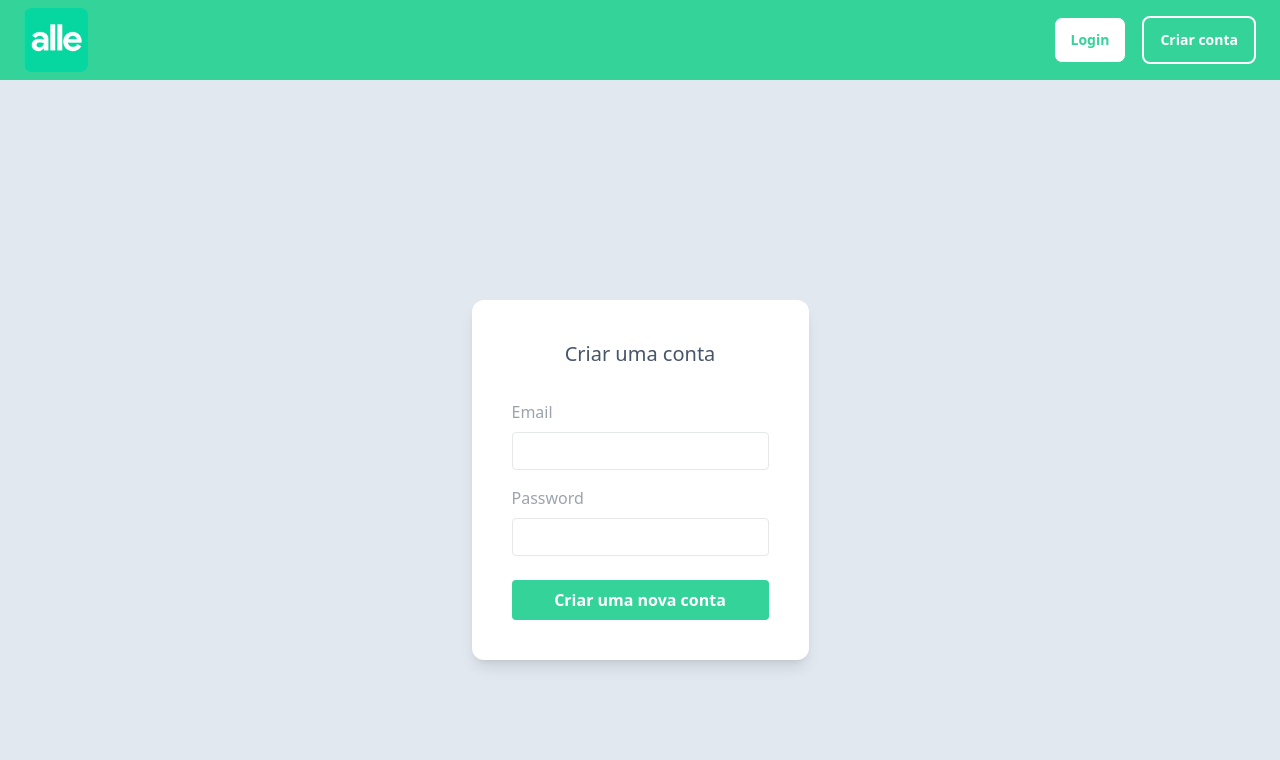
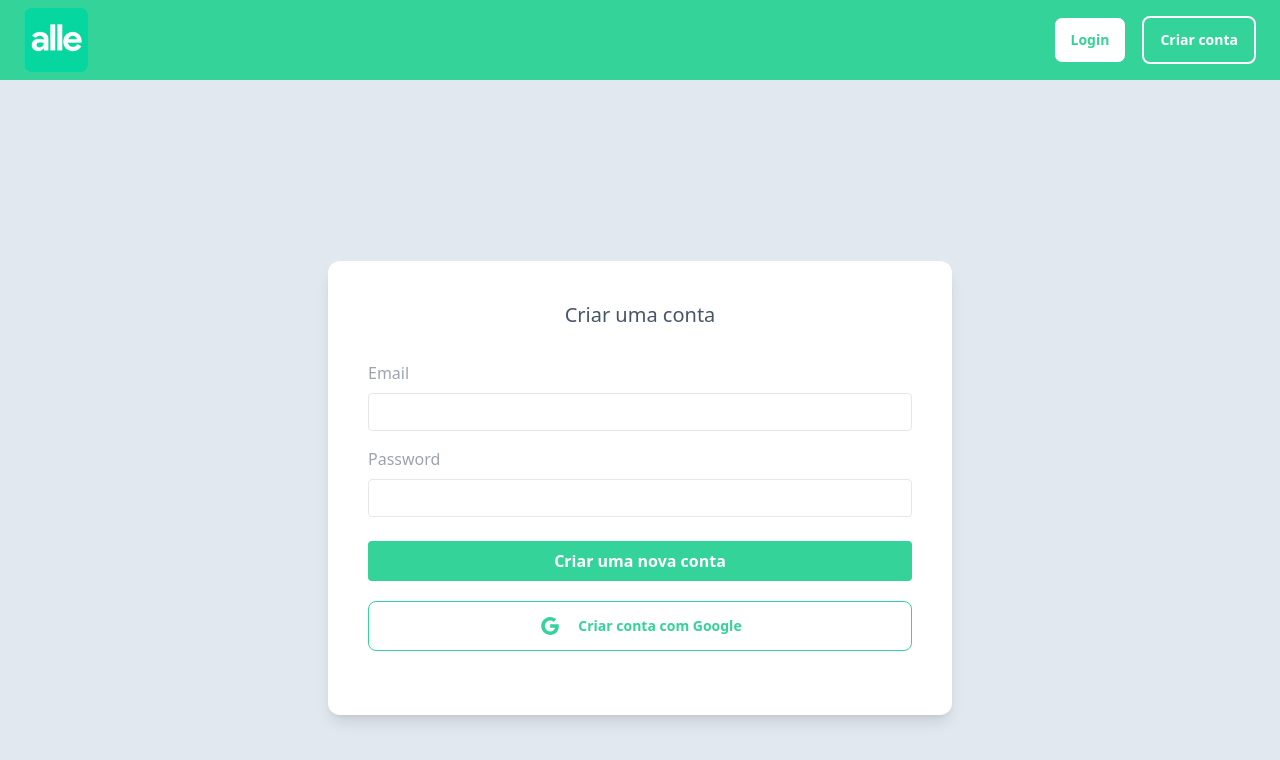
Before and after one commit to davialves1/alle, a React (Vite) app: page /new-account in a window 1280 px wide. Shown: the top 760 px of the page. Built offline with nearby package versions, Linux system fonts and the light colour scheme; no server answers.

Commit message:
improvements on the login and create account

```diff
--- a/package.json
+++ b/package.json
@@ -15,7 +15,6 @@
     "@reduxjs/toolkit": "^1.9.3",
     "axios": "^1.3.4",
     "firebase": "^9.19.1",
-    "firebaseui": "^6.0.2",
     "react": "^18.2.0",
     "react-dom": "^18.2.0",
     "react-icons": "^4.8.0",
--- a/src/common/alle-ui/AlleButton.tsx
+++ b/src/common/alle-ui/AlleButton.tsx
@@ -3,12 +3,14 @@ import { ColorVariants } from '../models/ColorVariants';
 const AlleButton = ({
   children,
   variant,
+  icon,
   className,
   onClick,
   type,
 }: {
   children: any;
   variant?: ColorVariants;
+  icon?: any;
   className?: string;
   onClick?: any;
   type?: string;
@@ -29,8 +31,11 @@ const AlleButton = ({
   return (
     <button
       onClick={onClick}
-      className={`${bg()} py-3 px-4 rounded-lg text-sm font-semibold ${className}`}
+      className={`${bg()} py-3 px-4 rounded-lg text-sm font-semibold ${className} ${
+        icon ? 'flex items-center justify-center' : ''
+      }`}
     >
+      {icon && icon}
       {children}
     </button>
   );
--- a/src/common/alle-ui/AlleLogin.tsx
+++ b/src/common/alle-ui/AlleLogin.tsx
@@ -14,6 +14,7 @@ import { AppContext } from '../AppContext';
 import { Link, useNavigate } from 'react-router-dom';
 import { initializeApp } from 'firebase/app';
 import { firebaseConfig } from '../../FirebaseConfig';
+import { AiOutlineGoogle } from 'react-icons/ai';
 
 const app = initializeApp(firebaseConfig);
 const auth = getAuth(app);
--- a/src/pages/CreateAccountPage.tsx
+++ b/src/pages/CreateAccountPage.tsx
@@ -2,8 +2,10 @@ import {
   setPersistence,
   browserSessionPersistence,
   createUserWithEmailAndPassword,
+  getAuth,
+  signInWithRedirect,
+  signOut,
   GoogleAuthProvider,
-  getAuth,
 } from 'firebase/auth';
 import { useContext, useRef } from 'react';
 import { useNavigate } from 'react-router-dom';
@@ -11,9 +13,14 @@ import { AppContext } from '../common/AppContext';
 import AlleHeader from '../common/alle-ui/AlleHeader';
 import { initializeApp } from 'firebase/app';
 import { firebaseConfig } from '../FirebaseConfig';
+import AlleBody from '../common/alle-ui/AlleBody';
+import { AiOutlineGoogle } from 'react-icons/ai';
+import AlleButton from '../common/alle-ui/AlleButton';
+import { ColorVariants } from '../common/models/ColorVariants';
 const CreateAccountPage = () => {
   const app = initializeApp(firebaseConfig);
 
+  const provider = new GoogleAuthProvider();
   const auth = getAuth(app);
 
   const { setUser } = useContext(AppContext);
@@ -37,11 +44,28 @@ const CreateAccountPage = () => {
     });
   };
 
+  const onLogout = () => {
+    signOut(auth)
+      .then(() => setUser(null))
+      .catch((e) => console.warn(e.message));
+  };
+
+  const createGoogleAccount = () => {
+    onLogout();
+    setPersistence(auth, browserSessionPersistence)
+      .then(async () => {
+        return signInWithRedirect(auth, provider).catch((e) =>
+          console.warn(e.message)
+        );
+      })
+      .catch((er) => console.warn(er));
+  };
+
   return (
     <>
       <AlleHeader />
-      <div className='bg-slate-200 h-screen flex flex-col items-center justify-center'>
-        <div className='bg-white rounded-xl shadow-lg p-10'>
+      <AlleBody className='flex'>
+        <div className='bg-white rounded-xl shadow-lg p-10 w-1/2 pb-16'>
           <h2 className='text-xl mb-8 text-center text-slate-600'>
             Criar uma conta
           </h2>
@@ -72,17 +96,25 @@ const CreateAccountPage = () => {
                 required
               />
             </div>
-            <div className='flex items-center justify-between'>
+            <div className='flex flex-col items-center justify-between'>
               <button
                 className='bg-emerald-400 hover:bg-emerald-600 text-white font-bold py-2 px-4 rounded focus:outline-none w-full focus:shadow-outline'
                 type='submit'
               >
                 Criar uma nova conta
               </button>
+              <AlleButton
+                className='mt-5 w-full'
+                onClick={createGoogleAccount}
+                icon={<AiOutlineGoogle size={24} className='mr-4' />}
+                variant={ColorVariants.secondary}
+              >
+                Criar conta com Google
+              </AlleButton>
             </div>
           </form>
         </div>
-      </div>
+      </AlleBody>
     </>
   );
 };
--- a/src/pages/LoginPage.tsx
+++ b/src/pages/LoginPage.tsx
@@ -9,12 +9,14 @@ import {
   signOut,
 } from 'firebase/auth';
 import { AppContext } from '../common/AppContext';
-import { useNavigate } from 'react-router-dom';
+import { Link, useNavigate } from 'react-router-dom';
 import AlleHeader from '../common/alle-ui/AlleHeader';
 import { initializeApp } from 'firebase/app';
 import { firebaseConfig } from '../FirebaseConfig';
 import AlleButton from '../common/alle-ui/AlleButton';
 import { ColorVariants } from '../common/models/ColorVariants';
+import { AiOutlineGoogle } from 'react-icons/ai';
+import AlleBody from '../common/alle-ui/AlleBody';
 
 function LoginPage() {
   const app = initializeApp(firebaseConfig);
@@ -63,9 +65,11 @@ function LoginPage() {
   return (
     <>
       <AlleHeader />
-      <div className='bg-slate-200 h-screen flex flex-col items-center justify-center'>
-        <div className='bg-white rounded-xl shadow-lg p-10'>
-          <h2 className='text-xl mb-8 text-center text-slate-600'>Login</h2>
+      <AlleBody className='flex'>
+        <div className='bg-white rounded-xl shadow-lg p-10 w-1/2 '>
+          <h2 className='text-xl mb-8 text-center text-slate-600'>
+            Faça seu login
+          </h2>
           <form onSubmit={handleSubmit}>
             <div className='mb-4'>
               <label htmlFor='email' className='block text-gray-400 mb-2'>
@@ -103,14 +107,18 @@ function LoginPage() {
               <AlleButton
                 className='mt-5 w-full'
                 onClick={onLogin}
+                icon={<AiOutlineGoogle size={24} className='mr-4' />}
                 variant={ColorVariants.secondary}
               >
                 Google Login
               </AlleButton>
+              <Link className='mt-8 text-blue-500 text-sm' to='/new-account'>
+                Ainda não tem uma conta? Crie a sua.
+              </Link>
             </div>
           </form>
         </div>
-      </div>
+      </AlleBody>
     </>
   );
 }
--- a/src/pages/user/UserPage.tsx
+++ b/src/pages/user/UserPage.tsx
@@ -12,6 +12,7 @@ const UserPage = () => {
 
   if (!user) {
     navigate('/');
+    return <></>;
   }
 
   return (
```
Also changed, not shown: 1 other file (tests, documents, lock files or other folders).
